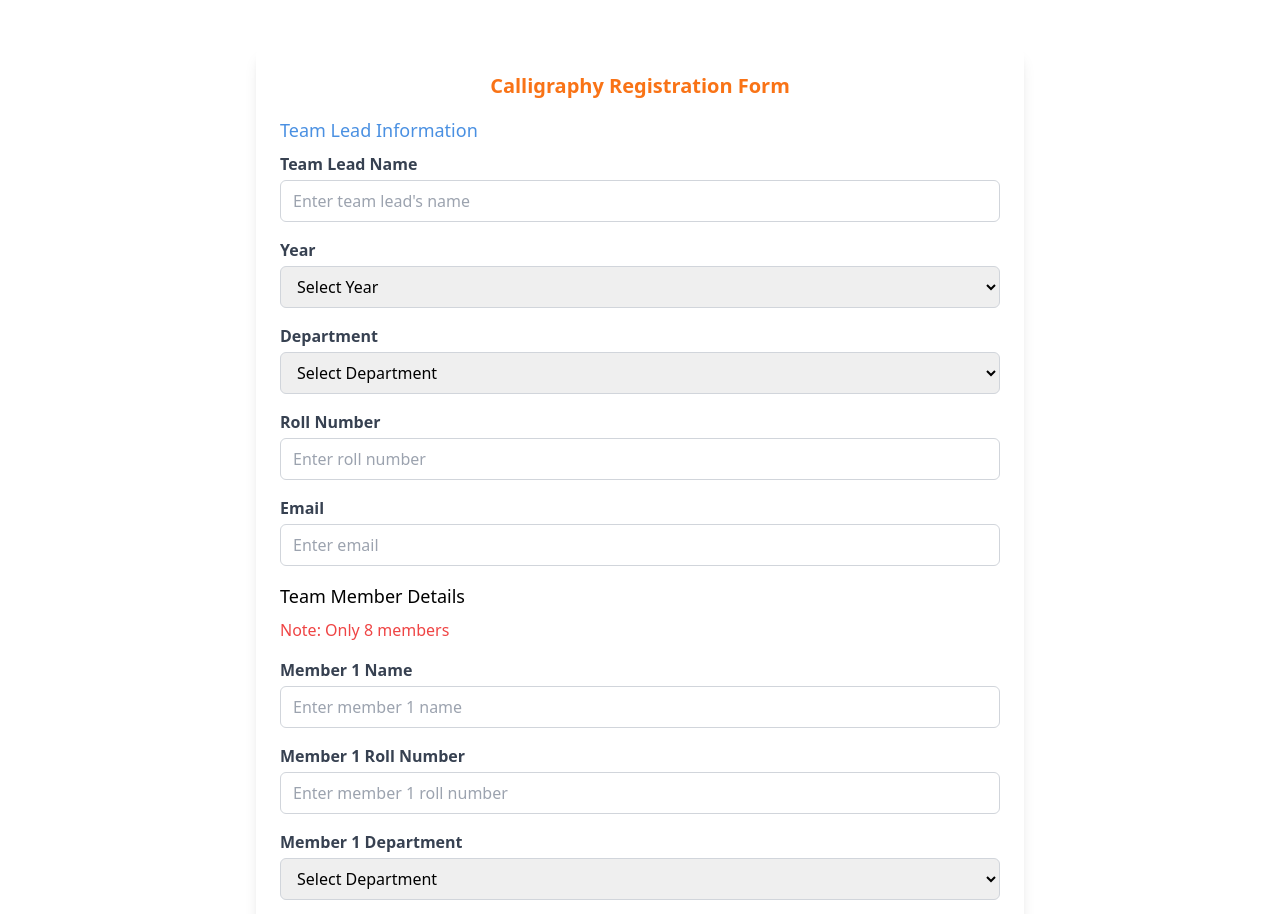
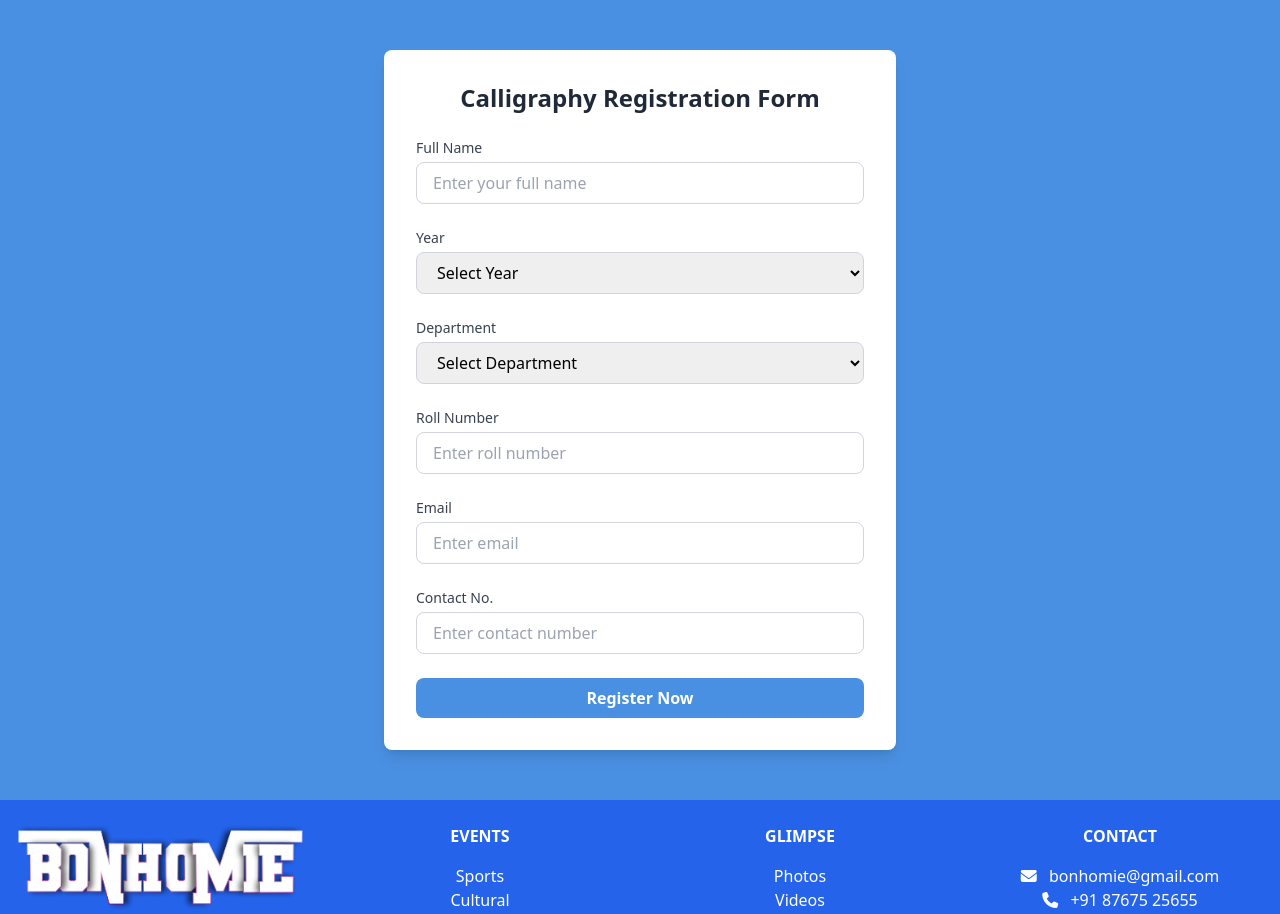
Before and after one commit to LabbaiIrfan/bonhomie-frontend, a React (Vite) app: page /calligraphy in a window 1280 px wide. Shown: the top 914 px of the page. Built offline with nearby package versions, Linux system fonts and the light colour scheme.

Commit message:
Update calligraphy.jsx

```diff
--- a/src/cultural/events/calligraphy.jsx
+++ b/src/cultural/events/calligraphy.jsx
@@ -1,173 +1,129 @@
-import React, { useState, useEffect } from 'react';
+import React, { useState } from 'react';
 
 const CalligraphyRegistration = () => {
-    const [teamLead, setTeamLead] = useState({
-        name: '',
+  const [formData, setFormData] = useState({
+    participantName: '',
     year: '',
     department: '',
     rollNo: '',
     email: '',
+    contactNo: '',
+    eventName: 'Calligraphy',
+    eventType: 'both',
+    eventCategory: 'individual',
   });
 
-    const [teamMembers, setTeamMembers] = useState([
-        { name: '', rollNo: '', department: '', year: '' },
-    ]);
+  const [message, setMessage] = useState('');   // To store message (success or error)
+  const [messageType, setMessageType] = useState(''); // To track the message type (success or error)
 
-    const [eventName] = useState('Debate');
-    const [eventType] = useState('both');
-    const [eventCategory] = useState('group');
-
-    const [alertMessage, setAlertMessage] = useState(null); // For alert messages
-    const [alertType, setAlertType] = useState(''); // 'success' or 'error'
-
-    useEffect(() => {
-        window.scrollTo(0, 0);
-    }, []);
-
-    const handleTeamLeadChange = (e) => {
+  const handleChange = (e) => {
     const { name, value } = e.target;
-        setTeamLead((prev) => ({ ...prev, [name]: value }));
-    };
-
-    const handleMemberChange = (index, e) => {
-        const { name, value } = e.target;
-        const newMembers = [...teamMembers];
-        newMembers[index][name] = value;
-        setTeamMembers(newMembers);
-    };
-
-    const addMember = () => {
-        if (teamMembers.length < 3) {
-            setTeamMembers([...teamMembers, { name: '', rollNo: '', department: '', year: '' }]);
-        } else {
-            alert('You can only add up to 3 members.');
-        }
+    setFormData({ ...formData, [name]: value });
   };
 
   const handleSubmit = async (e) => {
     e.preventDefault();
-
-
-        if (teamMembers.length < 3) {
-            alert("Please provide at least 3 team members.");
-            return;
-        }
-
-        // Construct the data object in the expected structure
-        const data = {
-            eventName: eventName, // Box Cricket
-            eventType: eventType, // boys
-            eventCategory: eventCategory, // group
-            teamLeader: {
-                name: teamLead.name,
-                year: teamLead.year,
-                department: teamLead.department,
-                rollNo: teamLead.rollNo,
-                email: teamLead.email,
-            },
-            teammates: teamMembers, // should already be an array of member objects
-        };
-
     try {
-            const response = await fetch('https://bonhomie.onrender.com/group-sports', {
+      const response = await fetch('https://bonhomie.onrender.com/individual-sports', {
         method: 'POST',
         headers: {
           'Content-Type': 'application/json',
         },
-                body: JSON.stringify(data), // Send data as a JSON string
+        body: JSON.stringify({
+          participantName: formData.participantName,
+          year: formData.year,
+          department: formData.department,
+          rollNo: formData.rollNo,
+          email: formData.email,
+          contactNo: formData.contactNo,
+          eventName: 'Calligraphy',
+          eventType: 'both',
+          eventCategory: 'individual',
+        }),
       });
 
       const result = await response.json();
 
       if (response.ok) {
-                // Success alert
-                setAlertMessage('Registration successful!');
-                setAlertType('success');
-                console.log(result);
+        setMessage('Registration successful!');
+        setMessageType('success');
       } else {
-                // Error alert
-                setAlertMessage(`Registration failed: ${result.message}`);
-                setAlertType('error');
-                console.error(result);
+        setMessage(`Error: ${result.message}`);
+        setMessageType('error');
       }
     } catch (error) {
-            // Error alert
-            setAlertMessage('Registration failed due to a server error');
-            setAlertType('error');
+      setMessage('An error occurred during registration.');
+      setMessageType('error');
       console.error('Error:', error);
     }
-
-        // Scroll to the top when the alert is shown
-        window.scrollTo(0, 0);
-
-        // Clear the alert after 5 seconds
-        setTimeout(() => {
-            setAlertMessage(null);
-        }, 5000);
   };
 
   return (
-        <div className="container mx-auto mt-12 p-6 bg-white rounded-lg shadow-lg max-w-3xl">
-            <h2 className="text-center text-orange-500 font-bold text-xl mb-4">
+    <div className="min-h-screen flex items-center justify-center bg-custom-blue">
+      <div className="w-full max-w-lg bg-white rounded-lg shadow-lg p-8">
+        <h2 className="text-2xl font-bold text-center text-gray-800 mb-6">
           Calligraphy Registration Form
         </h2>
 
-            {/* Alert Message */}
-            {alertMessage && (
+        {/* Conditionally Render Success or Error Alert */}
+        {message && (
           <div
-                    className={`${alertType === 'success' ? 'bg-green-100 border-green-500 text-green-700' : 'bg-red-100 border-red-500 text-red-700'
-                        } border-l-4 p-4 mb-4`}
+            className={`p-4 mb-4 text-sm ${messageType === 'success'
+                ? 'text-green-800 bg-green-200'
+                : 'text-red-800 bg-red-200'
+              } rounded-lg`}
             role="alert"
           >
-                    <p className="font-bold">{alertType === 'success' ? 'Success' : 'Error'}</p>
-                    <p>{alertMessage}</p>
+            {message}
           </div>
         )}
 
-            <form onSubmit={handleSubmit}>
-                {/* Team Lead Section */}
-                <h4 className="text-lg text-custom-blue mb-2">
-                    Team Lead Information
-                </h4>
-                <div className="mb-4">
-                    <label className="block text-gray-700 font-semibold mb-1">Team Lead Name</label>
+        <form onSubmit={handleSubmit} className="space-y-6">
+          {/* Full Name */}
+          <div>
+            <label htmlFor="participantName" className="block text-sm font-medium text-gray-700 mb-1">Full Name</label>
             <input
               type="text"
-                        name="name"
-                        value={teamLead.name}
-                        onChange={handleTeamLeadChange}
-                        className="form-input w-full px-3 py-2 border border-gray-300 rounded-md focus:outline-none focus:ring-2 focus:ring-indigo-500"
-                        placeholder="Enter team lead's name"
+              id="participantName"
+              name="participantName"
+              placeholder="Enter your full name"
+              value={formData.participantName}
+              onChange={handleChange}
               required
+              className="w-full px-4 py-2 border border-gray-300 rounded-lg focus:ring focus:ring-indigo-200"
             />
           </div>
 
-                <div className="mb-4">
-                    <label className="block text-gray-700 font-semibold mb-1">Year</label>
+          {/* Year */}
+          <div>
+            <label htmlFor="year" className="block text-sm font-medium text-gray-700 mb-1">Year</label>
             <select
+              id="year"
               name="year"
-                        value={teamLead.year}
-                        onChange={handleTeamLeadChange}
-                        className="form-select w-full px-3 py-2 border border-gray-300 rounded-md focus:outline-none focus:ring-2 focus:ring-indigo-500"
+              value={formData.year}
+              onChange={handleChange}
               required
+              className="w-full px-4 py-2 border border-gray-300 rounded-lg focus:ring focus:ring-indigo-200"
             >
                     <option value="">Select Year</option>
                     <option value="First Year">First Year</option>
                     <option value="Second year">Second Year</option>
                     <option value="Third Year">Third Year</option>
-                    <option value="Forth Year">Fourth Year</option>
+                    <option value="Fourth Year">Fourth Year</option>
                     <option value="Fifth Year">Fifth Year</option>
             </select>
           </div>
 
-                <div className="mb-4">
-                    <label className="block text-gray-700 font-semibold mb-1">Department</label>
+          {/* Department */}
+          <div>
+            <label htmlFor="department" className="block text-sm font-medium text-gray-700 mb-1">Department</label>
             <select
+              id="department"
               name="department"
-                        value={teamLead.department}
-                        onChange={handleTeamLeadChange}
-                        className="form-select w-full px-3 py-2 border border-gray-300 rounded-md focus:outline-none focus:ring-2 focus:ring-indigo-500"
+              value={formData.department}
+              onChange={handleChange}
               required
+              className="w-full px-4 py-2 border border-gray-300 rounded-lg focus:ring focus:ring-indigo-200"
             >
               <option value="">Select Department</option>
               <option value="CO">CO</option>
@@ -184,124 +140,61 @@ const CalligraphyRegistration = () => {
             </select>
           </div>
 
-                <div className="mb-4">
-                    <label className="block text-gray-700 font-semibold mb-1">Roll Number</label>
+          {/* Roll Number */}
+          <div>
+            <label htmlFor="rollNo" className="block text-sm font-medium text-gray-700 mb-1">Roll Number</label>
             <input
               type="text"
+              id="rollNo"
               name="rollNo"
-                        value={teamLead.rollNo}
-                        onChange={handleTeamLeadChange}
-                        className="form-input w-full px-3 py-2 border border-gray-300 rounded-md focus:outline-none focus:ring-2 focus:ring-indigo-500"
               placeholder="Enter roll number"
+              value={formData.rollNo}
+              onChange={handleChange}
               required
+              className="w-full px-4 py-2 border border-gray-300 rounded-lg focus:ring focus:ring-indigo-200"
             />
           </div>
 
-                <div className="mb-4">
-                    <label className="block text-gray-700 font-semibold mb-1">Email</label>
+          {/* Email */}
+          <div>
+            <label htmlFor="email" className="block text-sm font-medium text-gray-700 mb-1">Email</label>
             <input
               type="email"
+              id="email"
               name="email"
-                        value={teamLead.email}
-                        onChange={handleTeamLeadChange}
-                        className="form-input w-full px-3 py-2 border border-gray-300 rounded-md focus:outline-none focus:ring-2 focus:ring-indigo-500"
               placeholder="Enter email"
+              value={formData.email}
+              onChange={handleChange}
               required
+              className="w-full px-4 py-2 border border-gray-300 rounded-lg focus:ring focus:ring-indigo-200"
             />
           </div>
 
-                {/* Team Member Section */}
-                <h4 className="text-lg text-gradient-to-r from-orange-500 to-indigo-600 mb-2">
-                    Team Member Details
-                </h4>
-                <p className="text-red-500 mb-4">Note: Only 8 members</p>
-
-                {teamMembers.map((member, index) => (
-                    <div key={index}>
-                        <div className="mb-4">
-                            <label className="block text-gray-700 font-semibold mb-1">Member {index + 1} Name</label>
+          {/* Contact */}
+          <div>
+            <label htmlFor="contactNo" className="block text-sm font-medium text-gray-700 mb-1">Contact No.</label>
             <input
               type="text"
-                                name="name"
-                                value={member.name}
-                                onChange={(e) => handleMemberChange(index, e)}
-                                className="form-input w-full px-3 py-2 border border-gray-300 rounded-md focus:outline-none focus:ring-2 focus:ring-indigo-500"
-                                placeholder={`Enter member ${index + 1} name`}
+              id="contactNo"
+              name="contactNo"
+              placeholder="Enter contact number"
+              value={formData.contact}
+              onChange={handleChange}
               required
+              className="w-full px-4 py-2 border border-gray-300 rounded-lg focus:ring focus:ring-indigo-200"
             />
           </div>
 
-                        <div className="mb-4">
-                            <label className="block text-gray-700 font-semibold mb-1">Member {index + 1} Roll Number</label>
-                            <input
-                                type="text"
-                                name="rollNo"
-                                value={member.rollNo}
-                                onChange={(e) => handleMemberChange(index, e)}
-                                className="form-input w-full px-3 py-2 border border-gray-300 rounded-md focus:outline-none focus:ring-2 focus:ring-indigo-500"
-                                placeholder={`Enter member ${index + 1} roll number`}
-                                required
-                            />
-                        </div>
-
-                        <div className="mb-4">
-                            <label className="block text-gray-700 font-semibold mb-1">Member {index + 1} Department</label>
-                            <select
-                                name="department"
-                                value={member.department}
-                                onChange={(e) => handleMemberChange(index, e)}
-                                className="form-select w-full px-3 py-2 border border-gray-300 rounded-md focus:outline-none focus:ring-2 focus:ring-indigo-500"
-                                required
+          <div className="text-center">
+            <button
+              type="submit"
+              className="w-full bg-custom-blue text-white font-semibold py-2 px-4 rounded-lg hover:opacity-90 transition"
             >
-                                <option value="">Select Department</option>
-                                <option value="CO">CO</option>
-                                <option value="AIML">AIML</option>
-                                <option value="DS">DS</option>
-                                <option value="CIVIL">CIVIL</option>
-                                <option value="ME">ME</option>
-                                <option value="ELECTRICAL">ELECTRICAL</option>
-                                <option value="ECS">ECS</option>
-                                <option value="ARCHI">ARCHI</option>
-                                <option value="D.PHARMA">D.PHARMA</option>
-                                <option value="PHARMACY">PHARMACY</option>
-                            </select>
-                        </div>
-
-                        <div className="mb-4">
-                            <label className="block text-gray-700 font-semibold mb-1">Member {index + 1} Year</label>
-                            <select
-                                name="year"
-                                value={member.year}
-                                onChange={(e) => handleMemberChange(index, e)}
-                                className="form-select w-full px-3 py-2 border border-gray-300 rounded-md focus:outline-none focus:ring-2 focus:ring-indigo-500"
-                                required
-                            >
-                                <option value="">Select Year</option>
-                                <option value="FE">FE</option>
-                                <option value="SE">SE</option>
-                                <option value="TE">TE</option>
-                                <option value="BE">BE</option>
-                            </select>
-                        </div>
-                    </div>
-                ))}
-
-                {/* Add Member Button */}
-                <button
-                    type="button"
-                    onClick={addMember}
-                    className="btn bg-green-500 text-white py-2 px-4 rounded-md hover:bg-green-600 mt-4"
-                >
-                    Add Team Member
-                </button>
-
-                {/* Submit Button */}
-                <div className="text-center mt-6">
-                    <button type="submit" className="btn bg-custom-blue text-white py-2 px-6 rounded-md ">
-                        Register
+              Register Now
             </button>
           </div>
         </form>
+      </div>
     </div>
   );
 };
```
Lines whose indentation alone changed are shown as unchanged.
